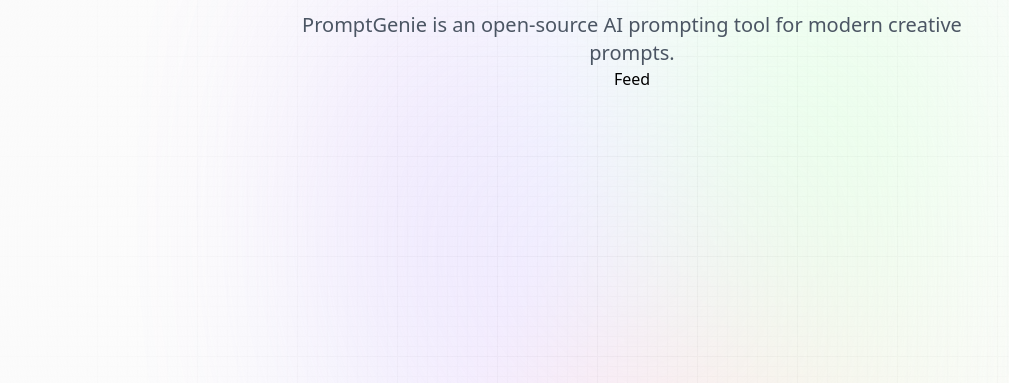
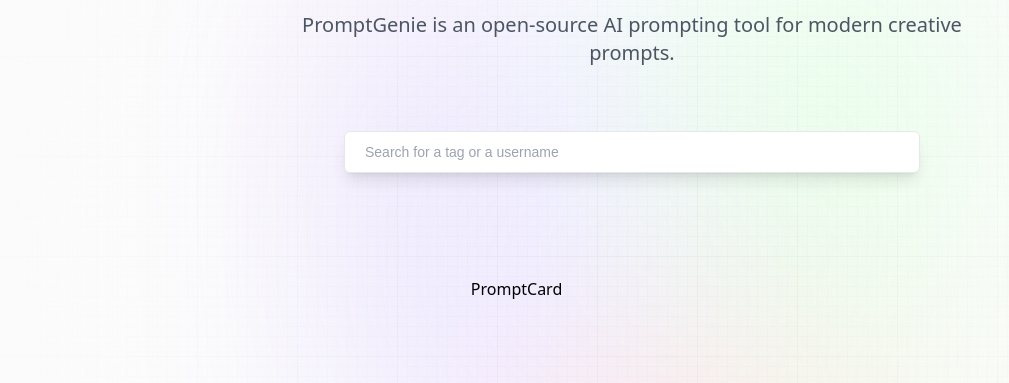
Before and after one commit to Karthikkk-24/promptgenie, a Next.js app: page / in a window 1280 px wide. Shown: the part 229-612 px from the top of the page, without its empty margins (8-1017 px from the left). Built offline with nearby package versions, Linux system fonts and the light colour scheme; no server answers.

Commit message:
Changes to Feed page

```diff
--- a/components/Feed.jsx
+++ b/components/Feed.jsx
@@ -1,5 +1,56 @@
-import React from 'react';
+'use client';
+
+import { useEffect, useState } from 'react';
+import PromptCard from './PromptCard';
 
 export default function Feed() {
-    return <div>Feed</div>;
+    const [searchText, setSearchText] = useState('');
+    const [posts, setPosts] = useState([]);
+
+    const handleSearchChange = (e) => {};
+
+    useEffect(() => {
+        const fetchPosts = async () => {
+            const response = await fetch('/api/prompt');
+            const data = await response.json();
+
+            setPosts(data);
+        };
+
+        fetchPosts();
+    }, []);
+
+    const PromptCardList = ({ data, handleTagClick }) => {
+        return (
+            <div className='mt-16 prompt_layout'>
+                {data.map((post) => (
+                    <PromptCard
+                        key={post._id}
+                        post={post}
+                        handleTagClick={handleTagClick}
+                    />
+                ))}
+            </div>
+        )
+    }
+
+    return (
+        <section className="feed">
+            <form
+                action=""
+                className="relative w-full flex items-center justify-center"
+            >
+                <input
+                    type="text"
+                    placeholder="Search for a tag or a username"
+                    className="search_input peer"
+                    value={searchText}
+                    onChange={handleSearchChange}
+                    required
+                />
+            </form>
+
+            <PromptCardList data={[posts]} handleTagClick={() => {}} />
+        </section>
+    );
 }
```
Also changed, not shown: app/api/prompt/route.js (added).
